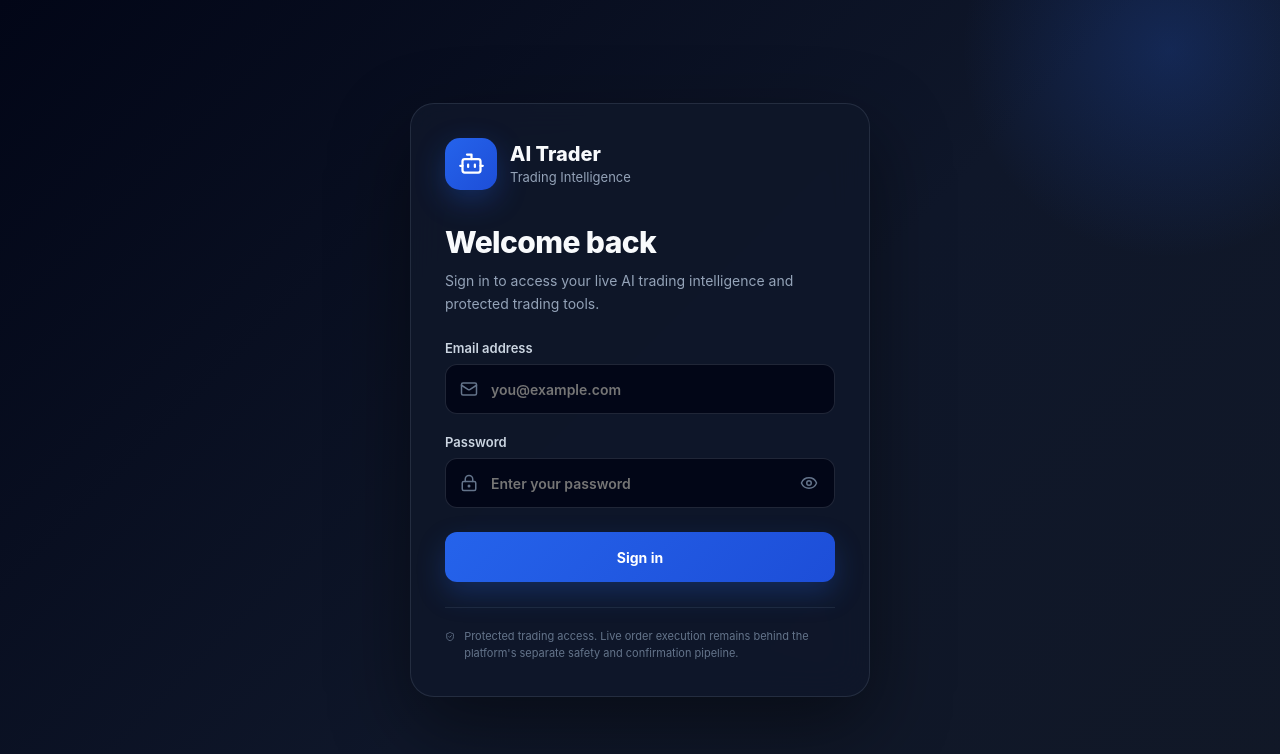
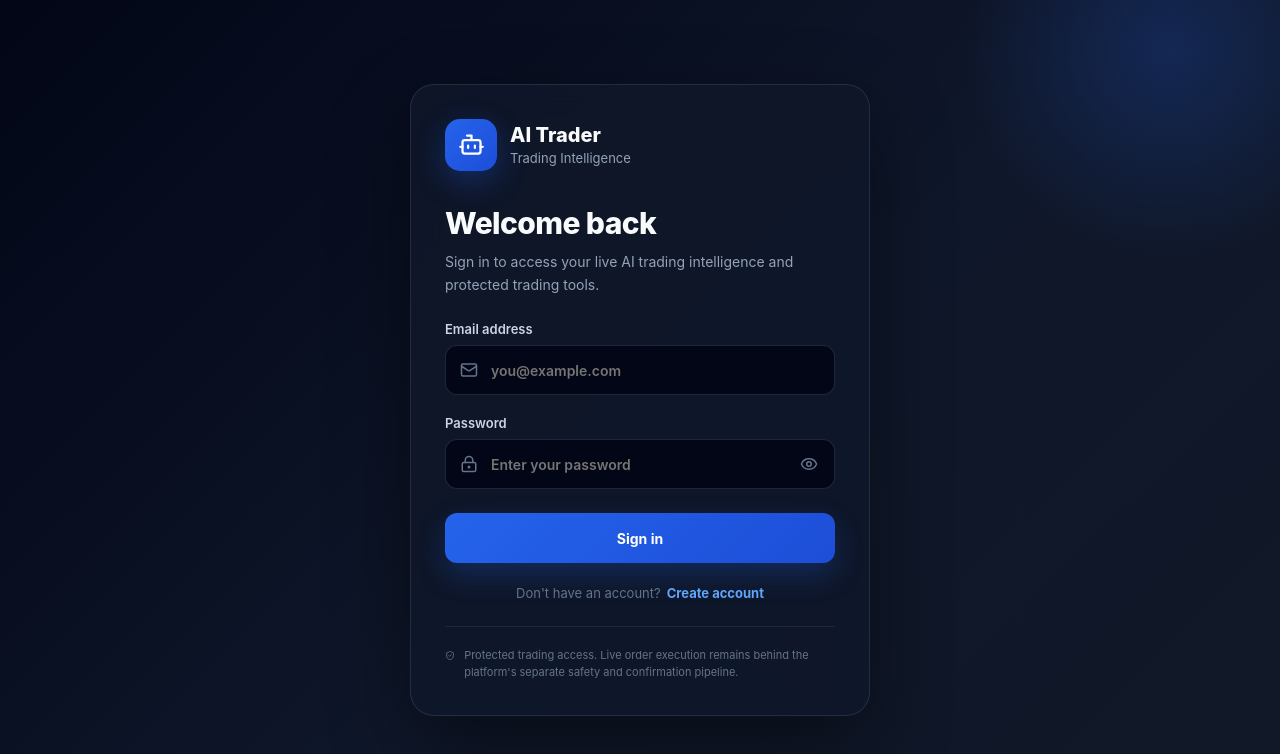
Before and after one commit to Odianose124/ai-trading-platform, a React (Vite) app in the folder client/: page /login in a window 1280 px wide. Shown: the top 754 px of the page. Built offline with nearby package versions, Linux system fonts and the light colour scheme.

Commit message:
Complete login registration navigation

```diff
--- a/client/src/LoginPage.jsx
+++ b/client/src/LoginPage.jsx
@@ -7,7 +7,7 @@ function LoginPage() {
   const navigate = useNavigate();
   const location = useLocation();
 
-  const [email, setEmail] = useState("");
+  const [email, setEmail] = useState(location.state?.registeredEmail || "");
   const [password, setPassword] = useState("");
   const [showPassword, setShowPassword] = useState(false);
   const [loading, setLoading] = useState(false);
@@ -202,6 +202,18 @@ function LoginPage() {
               : "Sign in"}
           </button>
         </form>
+
+        <div style={styles.registerPrompt}>
+          <span>Don't have an account?</span>
+
+          <button
+            type="button"
+            onClick={() => navigate("/register")}
+            style={styles.registerLink}
+          >
+            Create account
+          </button>
+        </div>
 
         <div style={styles.securityNotice}>
           <ShieldCheck size={17} />
@@ -403,6 +415,26 @@ const styles = {
       "0 12px 28px rgba(37, 99, 235, 0.25)",
   },
 
+  registerPrompt: {
+    display: "flex",
+    justifyContent: "center",
+    alignItems: "center",
+    gap: "6px",
+    marginTop: "22px",
+    color: "#64748b",
+    fontSize: "13px",
+  },
+
+  registerLink: {
+    border: "none",
+    background: "transparent",
+    padding: 0,
+    color: "#60a5fa",
+    fontSize: "13px",
+    fontWeight: 700,
+    cursor: "pointer",
+  },
+
   securityNotice: {
     display: "flex",
     alignItems: "flex-start",
```
